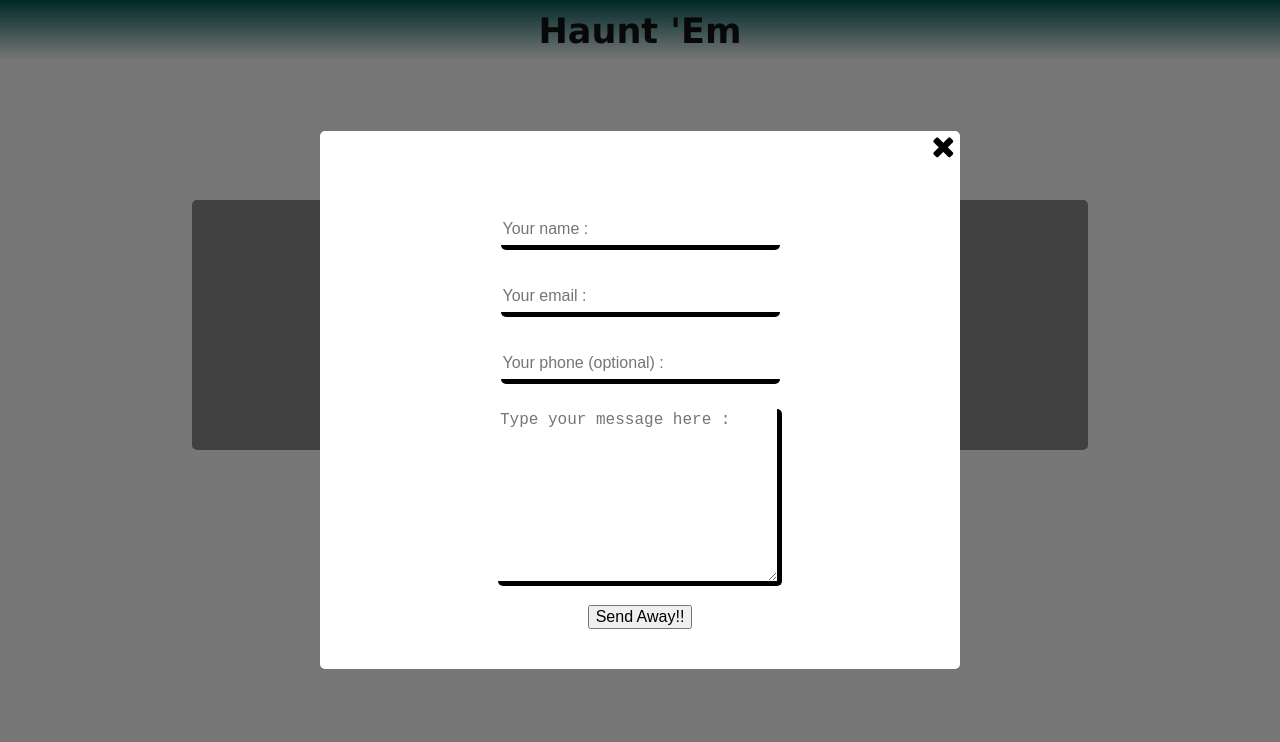
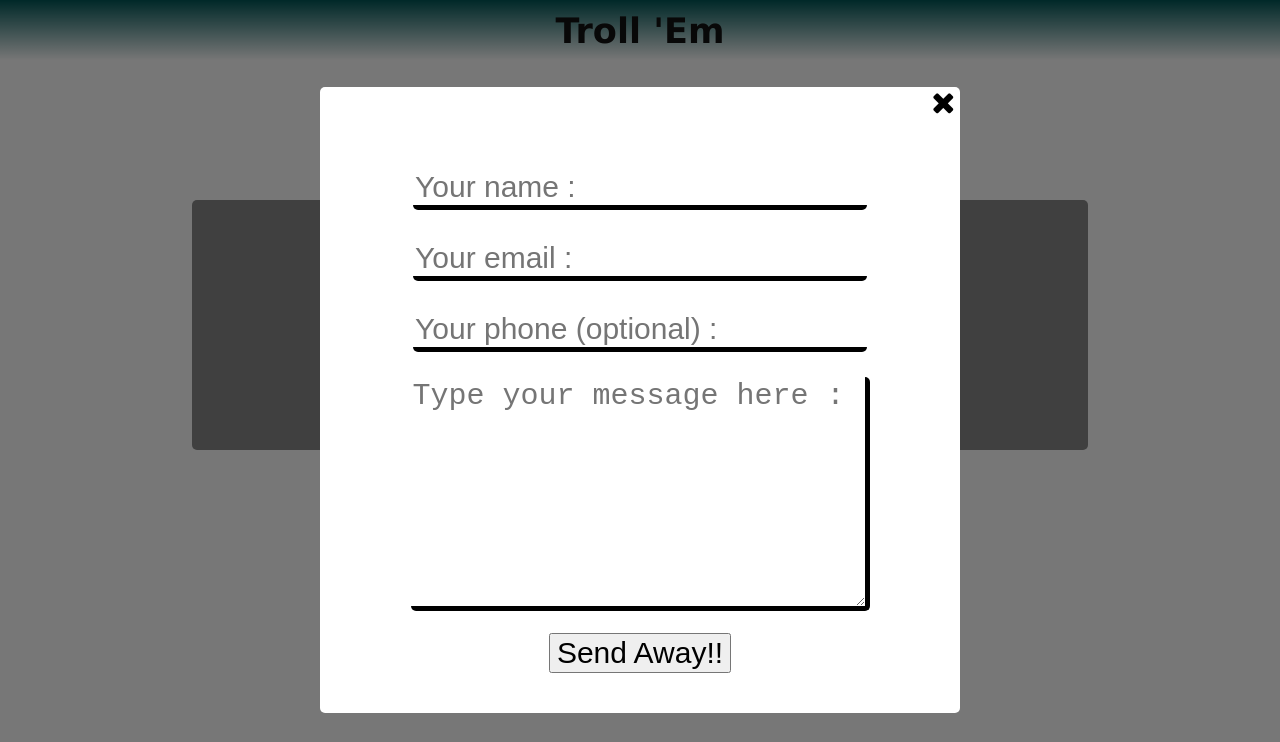
Before and after one commit to laarniastrid/trollEm, a website: page public/index.html in a window 1280 px wide. Both pictures are taken after a click on the element "Contact". Shown: the top 742 px of the page. Drawn offline with nearby package versions, Linux system fonts and the light colour scheme; some packages are replaced by stand-ins of ours.

Commit message:
updated styles + media

```diff
--- a/public/styles/media.css
+++ b/public/styles/media.css
@@ -124,7 +124,10 @@ and (max-device-width: 450px) {
   .nav-top-mid {
     display: flex;
     justify-content: center;
+  }
 
+  .nav-top-mid h3 {
+    margin-top: 125px;
   }
 
   .nav-top-right {
@@ -176,3 +179,90 @@ and (max-device-width: 450px) {
   }
 
 }
+
+/* ---------- modal styles ---------- */
+.modal {
+  font-size: 30px;
+}
+
+.modal i {
+
+}
+
+.modal-overlay {
+
+}
+
+.modal-content {
+
+}
+
+.modal-content .fa {
+
+}
+
+.modal-content p {
+
+}
+
+.modal-content-wrapper {
+
+}
+
+.modal-content-wrapper h2 {
+
+}
+
+
+.modal-form {
+
+}
+
+.modal-form textarea {
+
+}
+
+.modal-form button {
+
+}
+
+/* ---------- contact stuff below ---------- */
+.contact {
+
+}
+
+.contact-form {
+
+}
+
+.form-top {
+
+}
+
+.form-top-left {
+
+}
+
+.form-top-left input {
+  width: 450px;
+  font-size: 30px;
+}
+
+.form-top-right {
+
+}
+
+.form-top-right textarea {
+  width: 450px;
+  height: 225px;
+  margin: 10px;
+  font-size: 30px;
+}
+
+.form-bottom {
+
+}
+
+.form-bottom button {
+  font-size: 30px;
+}
--- a/public/styles/nav.css
+++ b/public/styles/nav.css
@@ -29,6 +29,10 @@
   display: flex;
   justify-content: center;
   align-items: center;
+}
+
+.nav-top-mid h3 {
+  /*margin: 0;*/
 }
 
 .nav-top-right {
--- a/public/templates/navTop.html
+++ b/public/templates/navTop.html
@@ -10,6 +10,6 @@
     </div>
   </div> -->
   <div class="nav-top-mid">
-    <h3>Haunt 'Em</h3>
+    <h3>Troll 'Em</h3>
   </div>
 </section>
```
